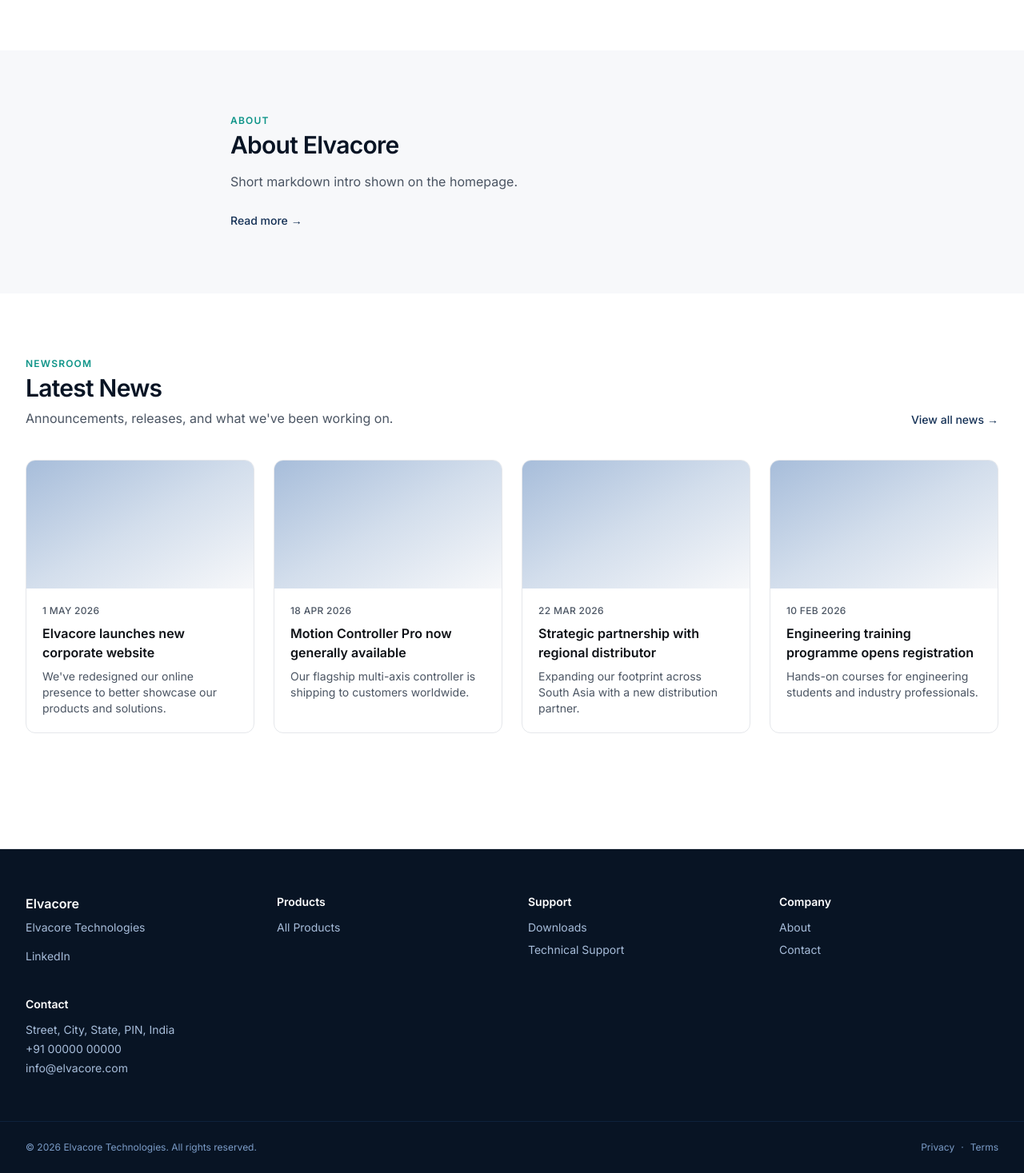
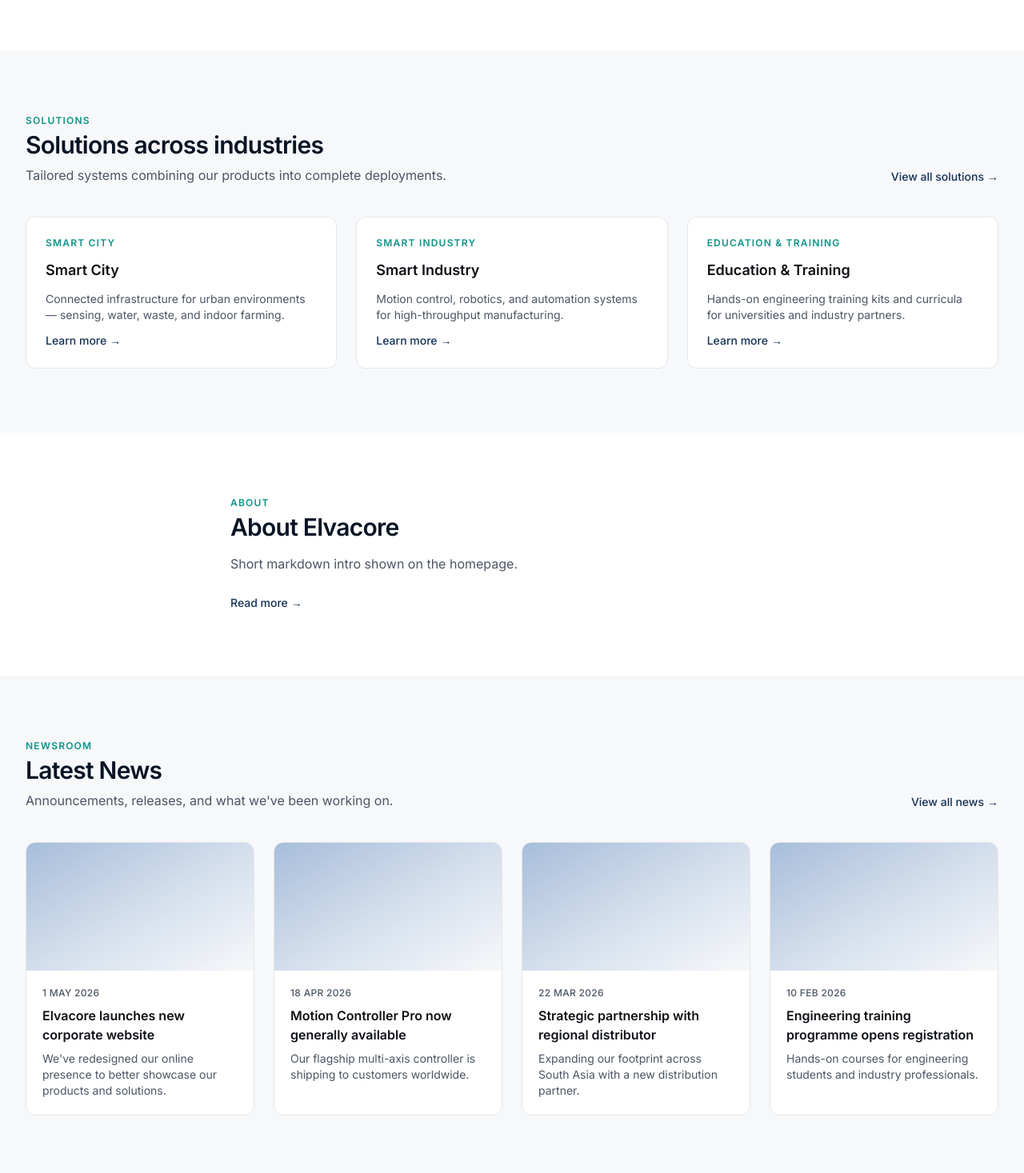
Before and after one commit to skamble2/Elvacore, a Next.js app: page / in a window 1280 px wide. Shown: the part 1330-2797 px from the top of the page at 80% size. Built offline with nearby package versions, Linux system fonts and the light colour scheme; no server answers.

Commit message:
Day 5: solutions section, CTA banner, footer + a11y polish

```diff
--- a/src/app/globals.css
+++ b/src/app/globals.css
@@ -57,4 +57,11 @@ body {
     color: inherit;
     text-decoration: none;
   }
+
+  /* Visible focus ring for keyboard users on every focusable element. */
+  :focus-visible {
+    outline: 2px solid var(--color-accent-500);
+    outline-offset: 2px;
+    border-radius: 4px;
+  }
 }
--- a/src/app/page.tsx
+++ b/src/app/page.tsx
@@ -1,9 +1,11 @@
 import Link from "next/link";
-import { news, products, site } from "@/content";
+import { news, products, site, solutions } from "@/content";
 import { Container } from "@/components/Container";
 import { ProductCard } from "@/components/ProductCard";
 import { NewsCard } from "@/components/NewsCard";
 import { SectionHeading } from "@/components/SectionHeading";
+import { SolutionCard } from "@/components/SolutionCard";
+import { CtaBanner } from "@/components/CtaBanner";
 
 export default function Home() {
   const { home } = site;
@@ -19,18 +21,21 @@ export default function Home() {
   return (
     <>
       {/* Hero */}
-      <section className="bg-gradient-to-b from-brand-50 to-surface">
-        <Container className="grid items-center gap-10 py-20 md:grid-cols-2 md:py-28">
+      <section className="relative overflow-hidden bg-gradient-to-b from-brand-50 to-surface">
+        <Container className="grid items-center gap-10 py-16 sm:py-20 md:grid-cols-2 md:py-28">
           <div>
-            <h1 className="text-4xl font-semibold tracking-tight text-brand-900 sm:text-5xl">
+            <p className="text-xs font-semibold uppercase tracking-widest text-accent-600">
+              Intelligent control & automation
+            </p>
+            <h1 className="mt-3 text-3xl font-semibold tracking-tight text-brand-900 sm:text-4xl md:text-5xl">
               {home.heroTitle ?? "Elvacore Technologies"}
             </h1>
             {home.heroSubtitle && (
-              <p className="mt-4 max-w-xl text-lg text-ink-muted">
+              <p className="mt-4 max-w-xl text-base text-ink-muted sm:text-lg">
                 {home.heroSubtitle}
               </p>
             )}
-            <div className="mt-8 flex flex-wrap gap-3">
+            <div className="mt-8 flex flex-col gap-3 sm:flex-row sm:flex-wrap">
               {home.heroCtaLabel && home.heroCtaHref && (
                 <Link
                   href={home.heroCtaHref}
@@ -47,15 +52,18 @@ export default function Home() {
               </Link>
             </div>
           </div>
-          <div className="hidden md:block">
-            <div className="aspect-[4/3] rounded-2xl bg-gradient-to-br from-brand-200 via-brand-100 to-accent-400/20" />
+          <div className="relative hidden md:block">
+            <div className="absolute -inset-4 rounded-3xl bg-accent-400/10 blur-2xl" />
+            <div className="relative aspect-[4/3] overflow-hidden rounded-2xl border border-brand-100 bg-gradient-to-br from-brand-200 via-brand-100 to-accent-400/20">
+              <div className="absolute inset-0 opacity-50 [background-image:radial-gradient(circle_at_1px_1px,var(--color-brand-300)_1px,transparent_0)] [background-size:24px_24px]" />
+            </div>
           </div>
         </Container>
       </section>
 
       {/* Recommended products */}
       {featured.length > 0 && (
-        <section className="py-20">
+        <section className="py-16 sm:py-20">
           <Container>
             <SectionHeading
               eyebrow="Products"
@@ -73,14 +81,31 @@ export default function Home() {
         </section>
       )}
 
+      {/* Solutions */}
+      {solutions.length > 0 && (
+        <section className="bg-surface-muted py-16 sm:py-20">
+          <Container>
+            <SectionHeading
+              eyebrow="Solutions"
+              title="Solutions across industries"
+              description="Tailored systems combining our products into complete deployments."
+              ctaLabel="View all solutions"
+              ctaHref="/solutions"
+            />
+            <div className="mt-10 grid gap-6 md:grid-cols-3">
+              {solutions.map((solution) => (
+                <SolutionCard key={solution.slug} solution={solution} />
+              ))}
+            </div>
+          </Container>
+        </section>
+      )}
+
       {/* About strip */}
       {home.aboutHeading && home.aboutBody && (
-        <section className="bg-surface-muted py-20">
+        <section className="py-16 sm:py-20">
           <Container className="max-w-3xl">
-            <SectionHeading
-              eyebrow="About"
-              title={home.aboutHeading}
-            />
+            <SectionHeading eyebrow="About" title={home.aboutHeading} />
             <p className="mt-4 whitespace-pre-line text-ink-muted">
               {home.aboutBody}
             </p>
@@ -98,7 +123,7 @@ export default function Home() {
 
       {/* Latest news */}
       {latestNews.length > 0 && (
-        <section className="py-20">
+        <section className="bg-surface-muted py-16 sm:py-20">
           <Container>
             <SectionHeading
               eyebrow="Newsroom"
@@ -115,6 +140,17 @@ export default function Home() {
           </Container>
         </section>
       )}
+
+      {/* CTA banner */}
+      <CtaBanner
+        eyebrow="Get in touch"
+        title="Looking for the right system for your application?"
+        description="Talk to our engineering team — we'll help spec the controllers, drives, and integration that fit your project."
+        primaryLabel="Contact us"
+        primaryHref="/contact"
+        secondaryLabel="Browse products"
+        secondaryHref="/products"
+      />
     </>
   );
 }
--- /dev/null
+++ b/src/components/CtaBanner.tsx
@@ -0,0 +1,58 @@
+import Link from "next/link";
+import { Container } from "./Container";
+
+type Props = {
+  eyebrow?: string;
+  title: string;
+  description?: string;
+  primaryLabel: string;
+  primaryHref: string;
+  secondaryLabel?: string;
+  secondaryHref?: string;
+};
+
+export function CtaBanner({
+  eyebrow,
+  title,
+  description,
+  primaryLabel,
+  primaryHref,
+  secondaryLabel,
+  secondaryHref,
+}: Props) {
+  return (
+    <section className="bg-brand-800 text-white">
+      <Container className="flex flex-col items-start gap-6 py-14 md:flex-row md:items-center md:justify-between md:py-16">
+        <div className="max-w-2xl">
+          {eyebrow && (
+            <p className="text-xs font-semibold uppercase tracking-widest text-accent-400">
+              {eyebrow}
+            </p>
+          )}
+          <h2 className="mt-1 text-2xl font-semibold tracking-tight sm:text-3xl">
+            {title}
+          </h2>
+          {description && (
+            <p className="mt-3 text-brand-100">{description}</p>
+          )}
+        </div>
+        <div className="flex flex-wrap gap-3">
+          <Link
+            href={primaryHref}
+            className="inline-flex h-11 items-center justify-center rounded-md bg-accent-500 px-5 text-sm font-medium text-white transition-colors hover:bg-accent-600"
+          >
+            {primaryLabel}
+          </Link>
+          {secondaryLabel && secondaryHref && (
+            <Link
+              href={secondaryHref}
+              className="inline-flex h-11 items-center justify-center rounded-md border border-white/30 px-5 text-sm font-medium text-white transition-colors hover:bg-white/10"
+            >
+              {secondaryLabel}
+            </Link>
+          )}
+        </div>
+      </Container>
+    </section>
+  );
+}
--- a/src/components/SiteFooter.tsx
+++ b/src/components/SiteFooter.tsx
@@ -15,8 +15,8 @@ export function SiteFooter() {
   const year = new Date().getFullYear();
 
   return (
-    <footer className="mt-16 border-t border-border bg-brand-900 text-brand-100">
-      <Container className="grid gap-10 py-14 md:grid-cols-4">
+    <footer className="border-t border-border bg-brand-900 text-brand-100">
+      <Container className="grid gap-10 py-14 sm:grid-cols-2 md:grid-cols-4">
         <div className="md:col-span-1">
           <p className="text-base font-semibold text-white">Elvacore</p>
           {footer.tagline && (
@@ -76,17 +76,8 @@ export function SiteFooter() {
       </Container>
 
       <div className="border-t border-brand-800">
-        <Container className="flex flex-col items-start justify-between gap-2 py-6 text-xs text-brand-300 sm:flex-row sm:items-center">
+        <Container className="py-6 text-xs text-brand-300">
           <p>© {year} Elvacore Technologies. All rights reserved.</p>
-          <p>
-            <Link href="/privacy" className="hover:text-white">
-              Privacy
-            </Link>
-            <span className="mx-2">·</span>
-            <Link href="/terms" className="hover:text-white">
-              Terms
-            </Link>
-          </p>
         </Container>
       </div>
     </footer>
--- a/src/components/SiteHeader.tsx
+++ b/src/components/SiteHeader.tsx
@@ -29,7 +29,7 @@ export function SiteHeader() {
           aria-label="Toggle navigation"
           aria-expanded={mobileOpen}
           onClick={() => setMobileOpen((v) => !v)}
-          className="inline-flex h-10 w-10 items-center justify-center rounded-md text-ink hover:bg-surface-muted lg:hidden"
+          className="inline-flex h-10 w-10 items-center justify-center rounded-md text-ink hover:bg-surface-muted focus-visible:bg-surface-muted lg:hidden"
         >
           <svg
             xmlns="http://www.w3.org/2000/svg"
@@ -165,7 +165,7 @@ function NavItem({
           <path d="M6 9l6 6 6-6" />
         </svg>
       </Link>
-      <div className="invisible absolute left-0 top-full z-10 min-w-[14rem] translate-y-1 rounded-lg border border-border bg-surface p-2 opacity-0 shadow-lg transition-all group-hover:visible group-hover:translate-y-0 group-hover:opacity-100">
+      <div className="invisible absolute left-0 top-full z-10 min-w-[14rem] translate-y-1 rounded-lg border border-border bg-surface p-2 opacity-0 shadow-lg transition-all group-hover:visible group-hover:translate-y-0 group-hover:opacity-100 group-focus-within:visible group-focus-within:translate-y-0 group-focus-within:opacity-100">
         <ul>
           {item.children!.map((child) => (
             <li key={child.label}>
--- /dev/null
+++ b/src/components/SolutionCard.tsx
@@ -0,0 +1,30 @@
+import Link from "next/link";
+import type { Solution } from "@/content/types";
+
+const typeLabels: Record<Solution["type"], string> = {
+  "smart-city": "Smart City",
+  "smart-industry": "Smart Industry",
+  "education-training": "Education & Training",
+};
+
+export function SolutionCard({ solution }: { solution: Solution }) {
+  return (
+    <Link
+      href={`/solutions/${solution.slug}`}
+      className="group flex flex-col gap-3 rounded-xl border border-border bg-surface p-6 transition-shadow hover:shadow-md"
+    >
+      <p className="text-xs font-semibold uppercase tracking-widest text-accent-600">
+        {typeLabels[solution.type]}
+      </p>
+      <h3 className="text-lg font-semibold text-ink group-hover:text-brand-700">
+        {solution.title}
+      </h3>
+      {solution.summary && (
+        <p className="text-sm text-ink-muted">{solution.summary}</p>
+      )}
+      <span className="mt-auto inline-flex items-center gap-1 text-sm font-medium text-brand-700">
+        Learn more <span aria-hidden>→</span>
+      </span>
+    </Link>
+  );
+}
--- a/src/content/solutions.ts
+++ b/src/content/solutions.ts
@@ -1,14 +1,32 @@
 import type { Solution } from "./types";
 
+// Placeholder data — replace summaries/bodies once the real copy is available.
 export const solutions: Solution[] = [
-  // TODO: fill in real solutions.
   {
-    slug: "example-solution",
-    title: "Example Solution",
+    slug: "smart-city",
+    title: "Smart City",
+    type: "smart-city",
+    summary:
+      "Connected infrastructure for urban environments — sensing, water, waste, and indoor farming.",
+    body: "Solution detail body placeholder.",
+    relatedProducts: ["motion-controller-pro"],
+  },
+  {
+    slug: "smart-industry",
+    title: "Smart Industry",
     type: "smart-industry",
-    summary: "A short summary of the solution.",
-    body: "Longer markdown body for the solution detail page.",
-    heroImage: "/images/solutions/example.jpg",
-    relatedProducts: ["example-product"],
+    summary:
+      "Motion control, robotics, and automation systems for high-throughput manufacturing.",
+    body: "Solution detail body placeholder.",
+    relatedProducts: ["motion-controller-pro", "servo-drive-x1"],
+  },
+  {
+    slug: "education-training",
+    title: "Education & Training",
+    type: "education-training",
+    summary:
+      "Hands-on engineering training kits and curricula for universities and industry partners.",
+    body: "Solution detail body placeholder.",
+    relatedProducts: ["training-kit-edu1"],
   },
 ];
```
